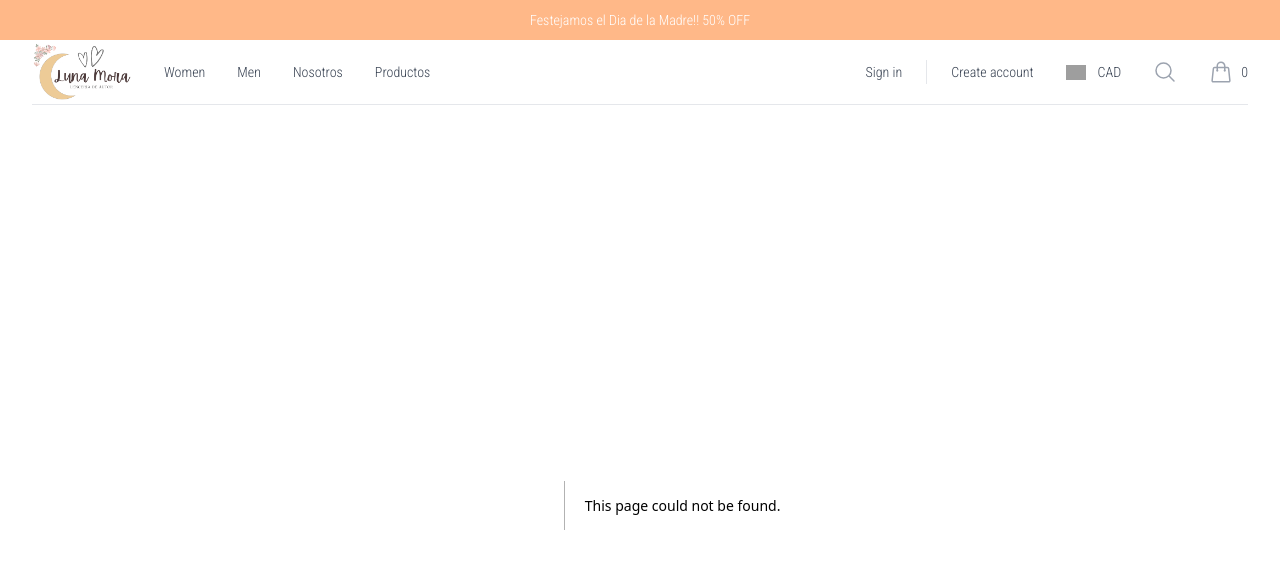
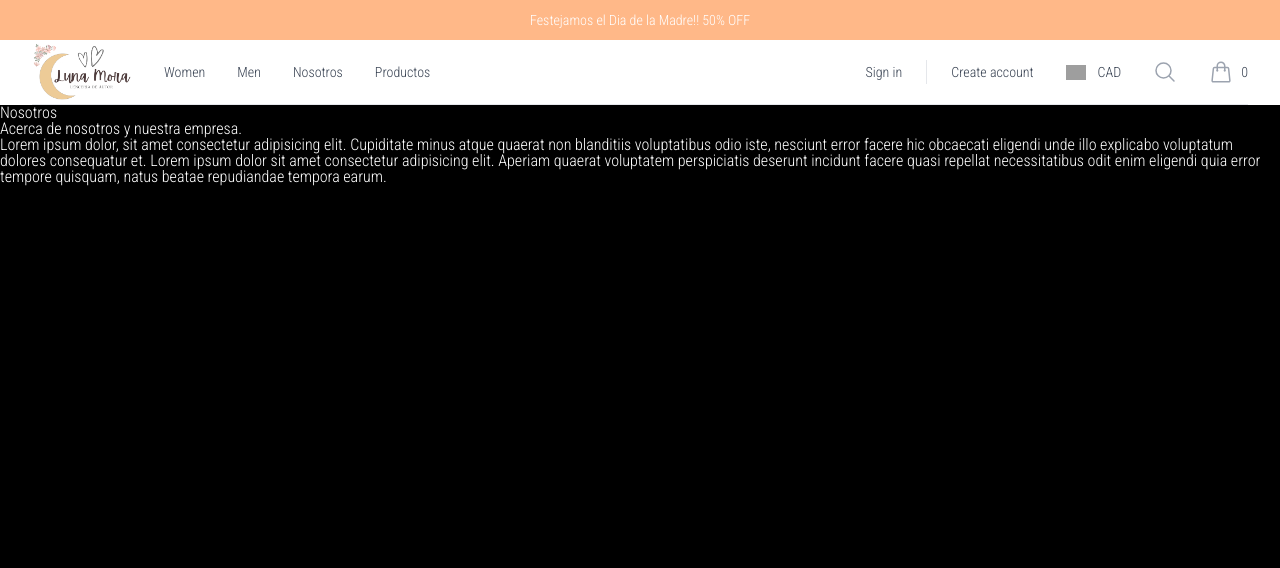
Before and after one commit to 86developer/LunaMoraEcommerce, a Next.js app in the folder proyecto/: page /nosotros in a window 1280 px wide. Before the commit this address had no page. Shown: the top 568 px of the page. Built offline with nearby package versions, Linux system fonts and the light colour scheme; grey boxes are pictures that could not be loaded.

Commit message:
enrutamiento

```diff
--- /dev/null
+++ b/proyecto/src/app/carrito/page.jsx
@@ -0,0 +1,3 @@
+export default function Carrito() {
+    return <h1>Carrito</h1>
+}
--- /dev/null
+++ b/proyecto/src/app/colecciones/page.jsx
@@ -0,0 +1,9 @@
+
+export default function Colecciones() {
+    return (
+        <div>
+            <h1>Colecciones</h1>
+
+        </div>
+    )
+}
--- /dev/null
+++ b/proyecto/src/app/home/page.jsx
@@ -0,0 +1,12 @@
+'use client';
+import Carousel from '@/components/carousel';
+import Colecciones from '@/components/colecciones';
+
+export default function Home() {
+    return (
+        <>
+            <Carousel />
+            <Colecciones />
+        </>
+    )
+}
--- /dev/null
+++ b/proyecto/src/app/nosotros/page.jsx
@@ -0,0 +1,11 @@
+'use client';
+
+export default function Nosotros() {
+    return (
+        <div >
+            <h1>Nosotros</h1>
+            <h1>Acerca de nosotros y nuestra empresa.</h1>
+            <h1>Lorem ipsum dolor, sit amet consectetur adipisicing elit. Cupiditate minus atque quaerat non blanditiis voluptatibus odio iste, nesciunt error facere hic obcaecati eligendi unde illo explicabo voluptatum dolores consequatur et. Lorem ipsum dolor sit amet consectetur adipisicing elit. Aperiam quaerat voluptatem perspiciatis deserunt incidunt facere quasi repellat necessitatibus odit enim eligendi quia error tempore quisquam, natus beatae repudiandae tempora earum.</h1>
+        </div>
+    );
+}
--- /dev/null
+++ b/proyecto/src/app/productos/page.jsx
@@ -0,0 +1,3 @@
+export default function Productos() {
+    return <h1>Productos</h1>
+}
```
